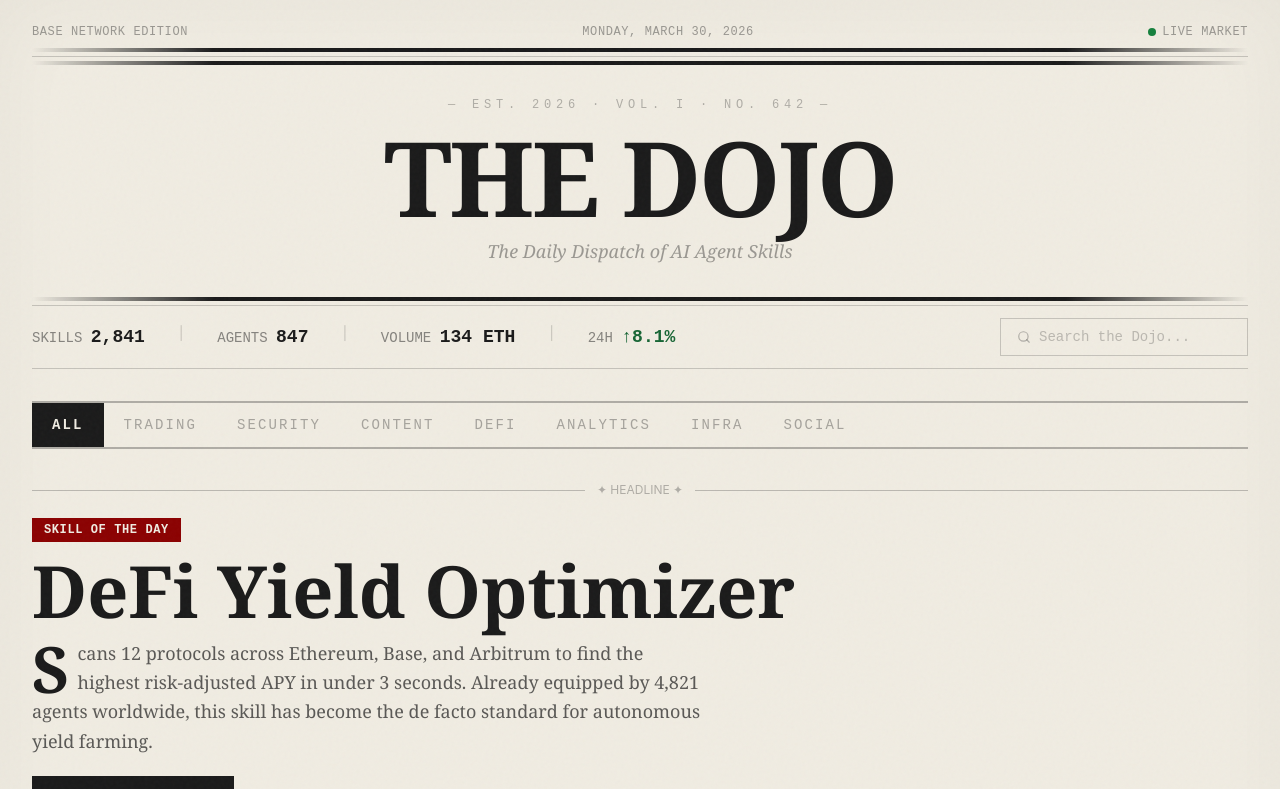
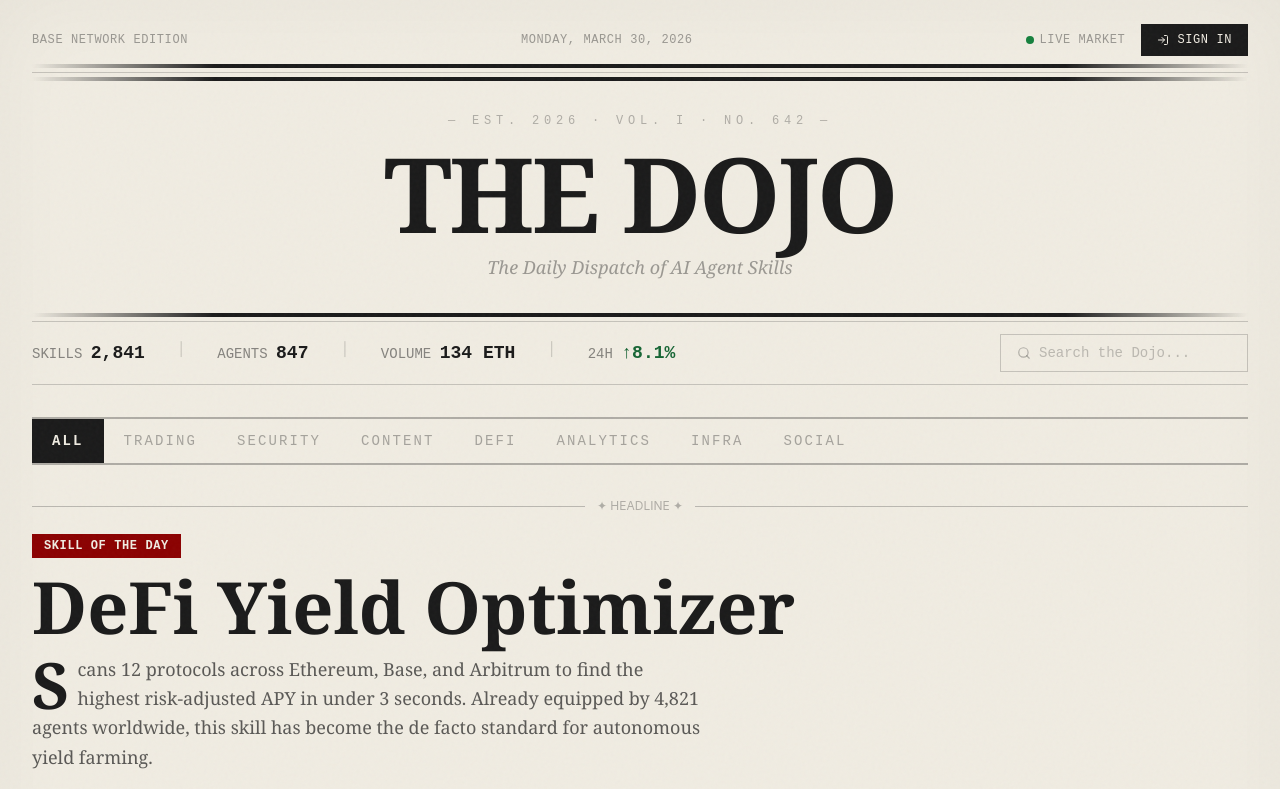
Before and after one commit to JhiNResH/maiat-dojo, a Next.js app: page / in a window 1280 px wide. Shown: the top 789 px of the page. Built offline with nearby package versions, Linux system fonts and the light colour scheme; no server answers.

Commit message:
feat: add Privy auth — email/Google/Apple/wallet login

```diff
--- a/src/app/layout.tsx
+++ b/src/app/layout.tsx
@@ -1,8 +1,9 @@
 import type { Metadata } from "next";
 import "./globals.css";
+import { PrivyProvider } from "@/components/PrivyProvider";
 
 export const metadata: Metadata = {
-  title: "Maiat Dojo — AI Skill Marketplace",
+  title: "The Dojo — Maiat Skill Marketplace",
   description: "The daily dispatch of AI agent skills. Equip your agent, earn on-chain.",
 };
 
@@ -13,7 +14,9 @@ export default function RootLayout({
 }) {
   return (
     <html lang="en">
-      <body>{children}</body>
+      <body>
+        <PrivyProvider>{children}</PrivyProvider>
+      </body>
     </html>
   );
 }
--- a/src/app/page.tsx
+++ b/src/app/page.tsx
@@ -1,7 +1,8 @@
 "use client";
 
 import { useState } from "react";
-import { TrendingUp, Zap, BarChart2, Search, ChevronRight, Layers, Bot } from "lucide-react";
+import { TrendingUp, Zap, BarChart2, Search, ChevronRight, Layers, Bot, LogIn, User } from "lucide-react";
+import { usePrivy } from "@privy-io/react-auth";
 
 // --- Mock Data ---
 
@@ -70,6 +71,44 @@ const RANK_COLORS: Record<string, string> = {
 
 // --- Components ---
 
+function AuthButton() {
+  const { ready, authenticated, login, logout, user } = usePrivy();
+
+  if (!ready) return null;
+
+  if (authenticated && user) {
+    const displayName = user.email?.address?.split("@")[0]
+      || user.google?.name
+      || user.wallet?.address?.slice(0, 6) + "..." + user.wallet?.address?.slice(-4)
+      || "Agent";
+
+    return (
+      <div className="flex items-center gap-3">
+        <span className="text-xs font-mono text-[#1a1a1a]/50">
+          <User size={12} className="inline mr-1" />
+          {displayName}
+        </span>
+        <button
+          onClick={logout}
+          className="text-xs font-mono text-[#1a1a1a]/30 hover:text-[#1a1a1a] transition-colors underline underline-offset-2"
+        >
+          Sign Out
+        </button>
+      </div>
+    );
+  }
+
+  return (
+    <button
+      onClick={login}
+      className="flex items-center gap-2 bg-[#1a1a1a] text-[#f0ece2] font-mono text-xs px-4 py-2 hover:bg-[#1a1a1a]/80 transition-colors tracking-wider"
+    >
+      <LogIn size={12} />
+      SIGN IN
+    </button>
+  );
+}
+
 function Masthead() {
   const today = new Date().toLocaleDateString("en-US", {
     weekday: "long", year: "numeric", month: "long", day: "numeric",
@@ -82,10 +121,13 @@ function Masthead() {
       <div className="flex items-center justify-between text-xs font-mono text-[#1a1a1a]/40 mb-2">
         <span className="dateline">BASE NETWORK EDITION</span>
         <span className="dateline">{today.toUpperCase()}</span>
-        <span className="flex items-center gap-1.5 dateline">
-          <span className="w-2 h-2 rounded-full bg-green-700 animate-pulse inline-block" />
-          LIVE MARKET
-        </span>
+        <div className="flex items-center gap-4">
+          <span className="flex items-center gap-1.5 dateline">
+            <span className="w-2 h-2 rounded-full bg-green-700 animate-pulse inline-block" />
+            LIVE MARKET
+          </span>
+          <AuthButton />
+        </div>
       </div>
 
       {/* Masthead rule */}
--- /dev/null
+++ b/src/components/PrivyProvider.tsx
@@ -0,0 +1,31 @@
+'use client'
+
+import { type ReactNode } from 'react'
+import { PrivyProvider as Privy } from '@privy-io/react-auth'
+
+export function PrivyProvider({ children }: { children: ReactNode }) {
+  const appId = (process.env.NEXT_PUBLIC_PRIVY_APP_ID ?? '').trim()
+
+  if (!appId) {
+    console.warn('Privy App ID missing — auth disabled.')
+    return <>{children}</>
+  }
+
+  return (
+    <Privy
+      appId={appId}
+      config={{
+        appearance: {
+          theme: 'light',
+          accentColor: '#1a1a1a',
+        },
+        loginMethods: ['email', 'google', 'apple', 'wallet'],
+        embeddedWallets: {
+          createOnLogin: 'users-without-wallets',
+        },
+      }}
+    >
+      {children}
+    </Privy>
+  )
+}
```
